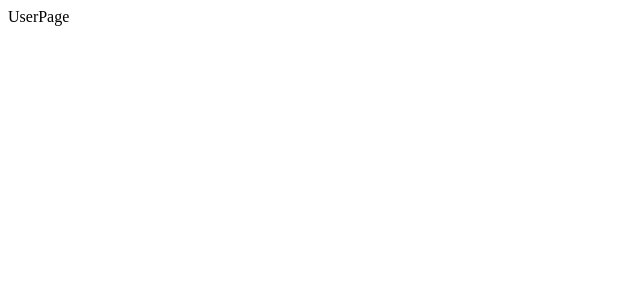
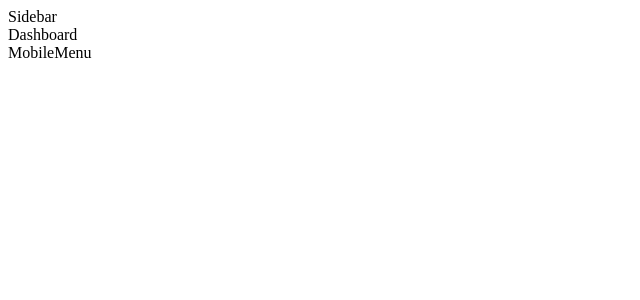
Before and after one commit to alexanderivanov2/budget-app, a React (Vite) app: page / in a window 1280 px wide. Shown: the top 300 px of the page, without its empty margins (0-640 px from the left). Built offline with nearby package versions, Linux system fonts and the light colour scheme.

Commit message:
add more pages for user and guest

```diff
--- /dev/null
+++ b/src/components/dashboard/Dashboard.tsx
@@ -0,0 +1,5 @@
+export const Dashboard = () => {
+  return (
+    <div>Dashboard</div>
+  )
+}
--- /dev/null
+++ b/src/components/mobileMenu/MobileMenu.tsx
@@ -0,0 +1,5 @@
+export const MobileMenu = () => {
+  return (
+    <div>MobileMenu</div>
+  )
+}
--- /dev/null
+++ b/src/components/navbar/Navbar.tsx
@@ -0,0 +1,6 @@
+export const Navbar = () => {
+  return (
+    <div>Navbar</div>
+  )
+
+}
--- /dev/null
+++ b/src/components/sidebar/Sidebar.tsx
@@ -0,0 +1,7 @@
+const Sidebar = () => {
+  return (
+    <div>Sidebar</div>
+  )
+}
+
+export default Sidebar
--- a/src/pages/Guest/GuestPage.tsx
+++ b/src/pages/Guest/GuestPage.tsx
@@ -1,7 +1,12 @@
 import React from 'react'
+import { Navbar } from '../../components/navbar/Navbar'
+import { Outlet } from 'react-router-dom'
 
 export const GuestPage = () => {
   return (
-    <div>GuestPage</div>
+    <div>
+      <Navbar />
+      <Outlet />
+    </div>
   )
 }
--- a/src/pages/User/UserPage.tsx
+++ b/src/pages/User/UserPage.tsx
@@ -1,7 +1,13 @@
-import React from 'react'
+import { MobileMenu } from '../../components/mobileMenu/mobileMenu'
+import Sidebar from '../../components/sidebar/Sidebar'
+import { Outlet } from 'react-router-dom'
 
 export const UserPage = () => {
   return (
-    <div>UserPage</div>
+    <div>
+        <Sidebar />
+        <Outlet />
+        <MobileMenu />
+    </div>
   )
 }
--- a/src/router/router.tsx
+++ b/src/router/router.tsx
@@ -2,11 +2,18 @@ import { createBrowserRouter } from "react-router-dom";
 import NotExist from "./NotExist";
 import { UserPage } from "../pages/User/UserPage";
 import { GuestPage } from "../pages/Guest/GuestPage";
+import { Dashboard } from "../components/dashboard/Dashboard";
 
 const userRoutes = [
     {
         path: "/",
         element: <UserPage />,
+        children: [
+            {
+                index: true,
+                element: <Dashboard />
+            }
+        ]
     },
 ]
 
```
Also changed, not shown: src/router/routerUtils.ts (deleted).
